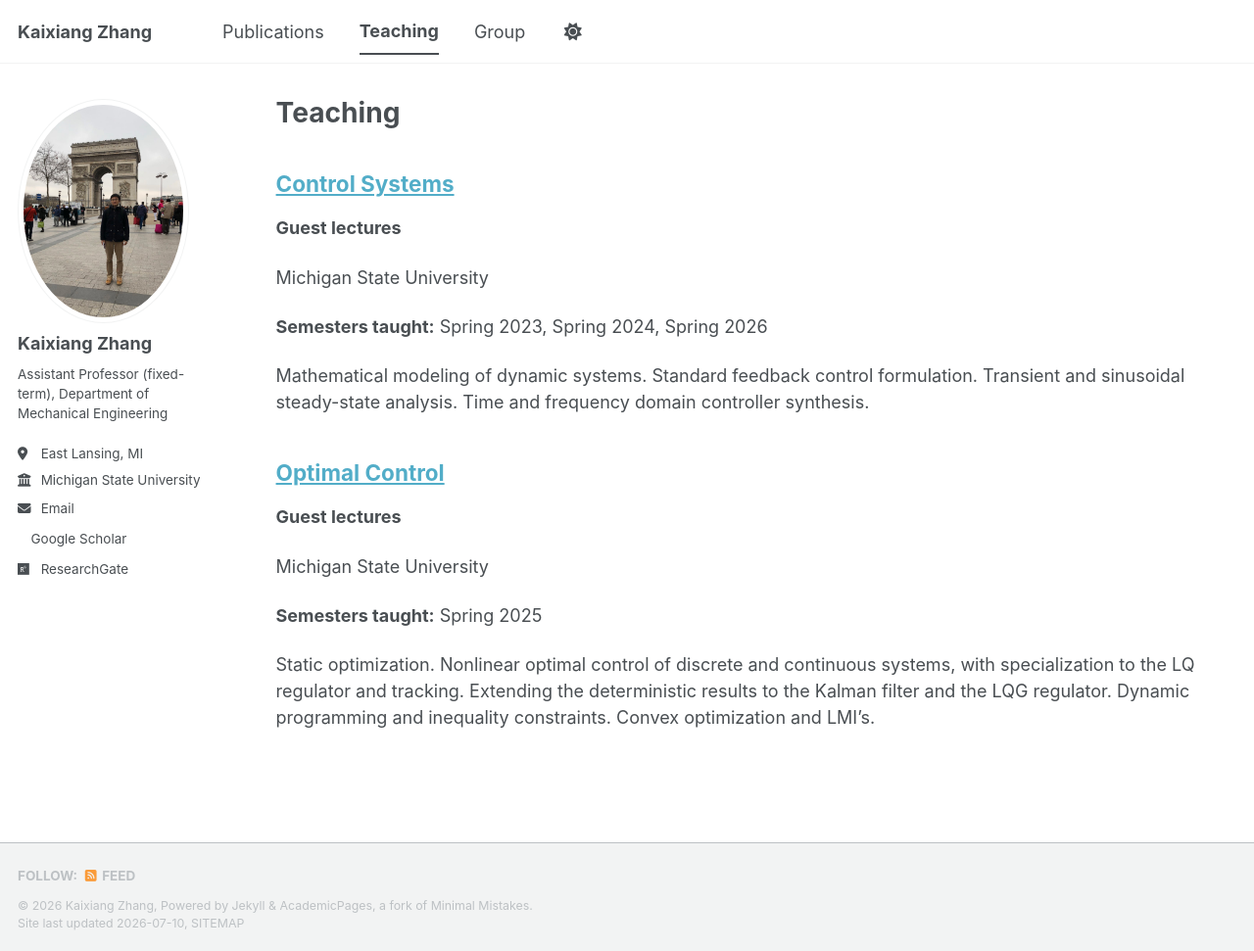
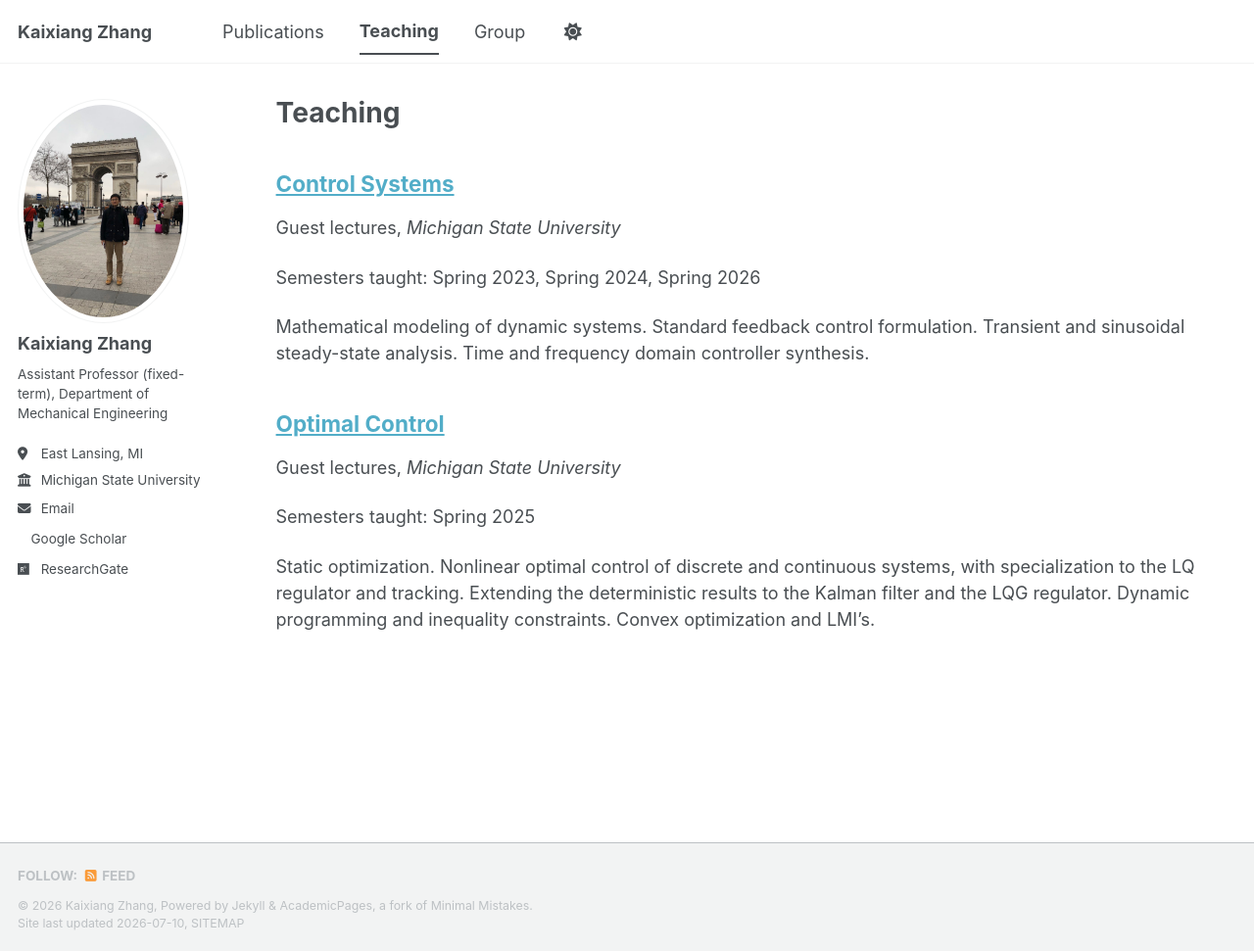
Before and after one commit to kaixiang-zhang91/kaixiang-zhang91.github.io, a Jekyll site: the page built from _pages/teaching.html, in a window 1280 px wide and 971 px high. Shown: the whole window at 98% size. Built offline with Jekyll 4.4.1, drawn with Linux system fonts in a browser that asks for light colours; a style sheet for code colours, icons or effects is not loaded.

Commit message:
Refactor venue and semesters display in teaching-single.html

```diff
--- a/_includes/teaching-single.html
+++ b/_includes/teaching-single.html
@@ -8,19 +8,14 @@
   </h2>
 
   {% if post.type %}
-    <p><strong>{{ post.type }}</strong></p>
-  {% endif %}
-
-  {% if post.venue %}
-    <p>{{ post.venue }}</p>
+    <p>{{ post.type }}, <i>{{ post.venue }}</i> </p>
   {% endif %}
 
   {% if post.semesters %}
-  <p>
-    <strong>Semesters taught:</strong>
+    <p>Semesters taught:
     {{ post.semesters | join: ", " }}
-  </p>
-{% endif %}
+    </p>
+  {% endif %}
 
   {% if post.excerpt %}
     <p>{{ post.excerpt }}</p>
```
